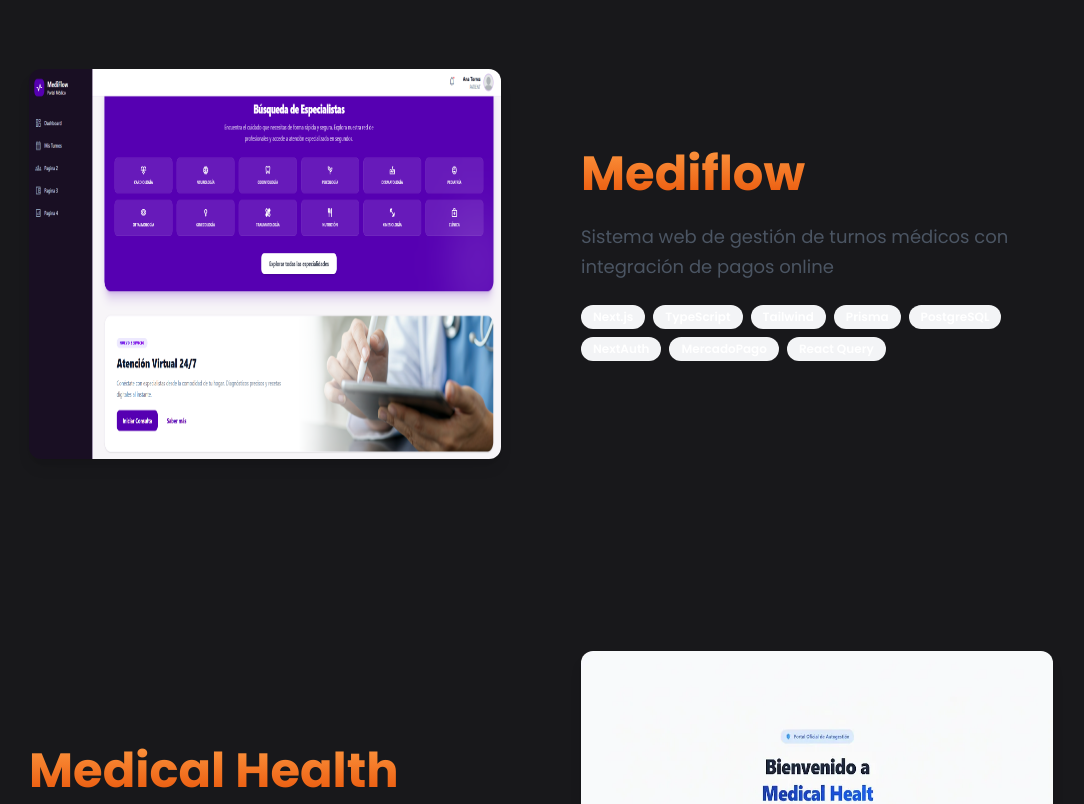
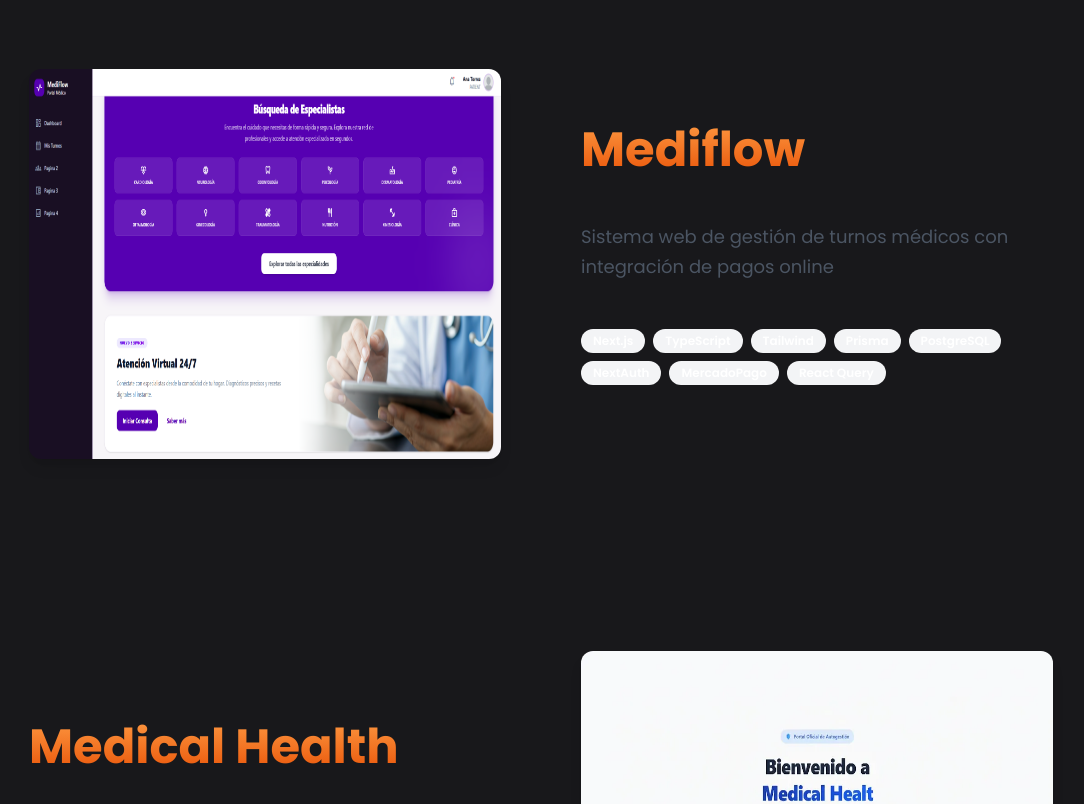
Before and after one commit to eduviana/new-portfolio, a Next.js app: page / in a window 1280 px wide. Shown: the part 1760-2564 px from the top of the page, without its empty margins (99-1183 px from the left). Built offline with nearby package versions, Linux system fonts and the light colour scheme.

Commit message:
antes de usar opencode

```diff
--- a/app/components/project-card/ProjectCard.tsx
+++ b/app/components/project-card/ProjectCard.tsx
@@ -1,30 +1,3 @@
-// import { Project } from "@/app/projects-data/data.interface";
-// import Image from "next/image";
-// import Link from "next/link";
-
-// interface ProjectCardProps {
-//   project: Project;
-// }
-
-// export const ProjectCard = ({ project }: ProjectCardProps) => {
-//   const { title, slug, desc, thumbnail } = project;
-
-//   return (
-//     <Link href={`${slug}`}>
-//       <div className="flex flex-col">
-//         <div className="relative w-full aspect-[10/7] border border-gray-200 rounded-sm ">
-//           <Image src={thumbnail} alt={title} fill className="rounded-sm" />
-//         </div>
-
-//         <div className="mt-4 flex flex-col gap-2">
-//           <h3 className="font-bold text-lg text-orange-500">{title}</h3>
-//           <h4 className="text-lg font-normal text-text-muted">{desc}</h4>
-//         </div>
-//       </div>
-//     </Link>
-//   );
-// };
-
 "use client";
 import { Project } from "@/app/projects-data/data.interface";
 import Image from "next/image";
@@ -58,7 +31,7 @@
       </div>
 
       {/* Contenido de Texto */}
-      <div className="flex-1 flex flex-col gap-6 text-center lg:text-left items-center lg:items-start">
+      <div className="flex-1 flex flex-col gap-12 text-center lg:text-left items-center lg:items-start">
         <h3 className="text-4xl md:text-5xl font-bold bg-gradient-to-b from-orange-400 to-orange-600 bg-clip-text text-transparent">
           {item.title}
         </h3>
--- a/app/components/sections/my-projects/MyProjects.tsx
+++ b/app/components/sections/my-projects/MyProjects.tsx
@@ -67,6 +67,7 @@
 import Title from "../../title/Title";
 import { ProjectCard } from "../../project-card/ProjectCard";
 
+
 export const MyProjects = () => {
   const [selectedFilter, setSelectedFilter] = useState("Todos");
 
```
